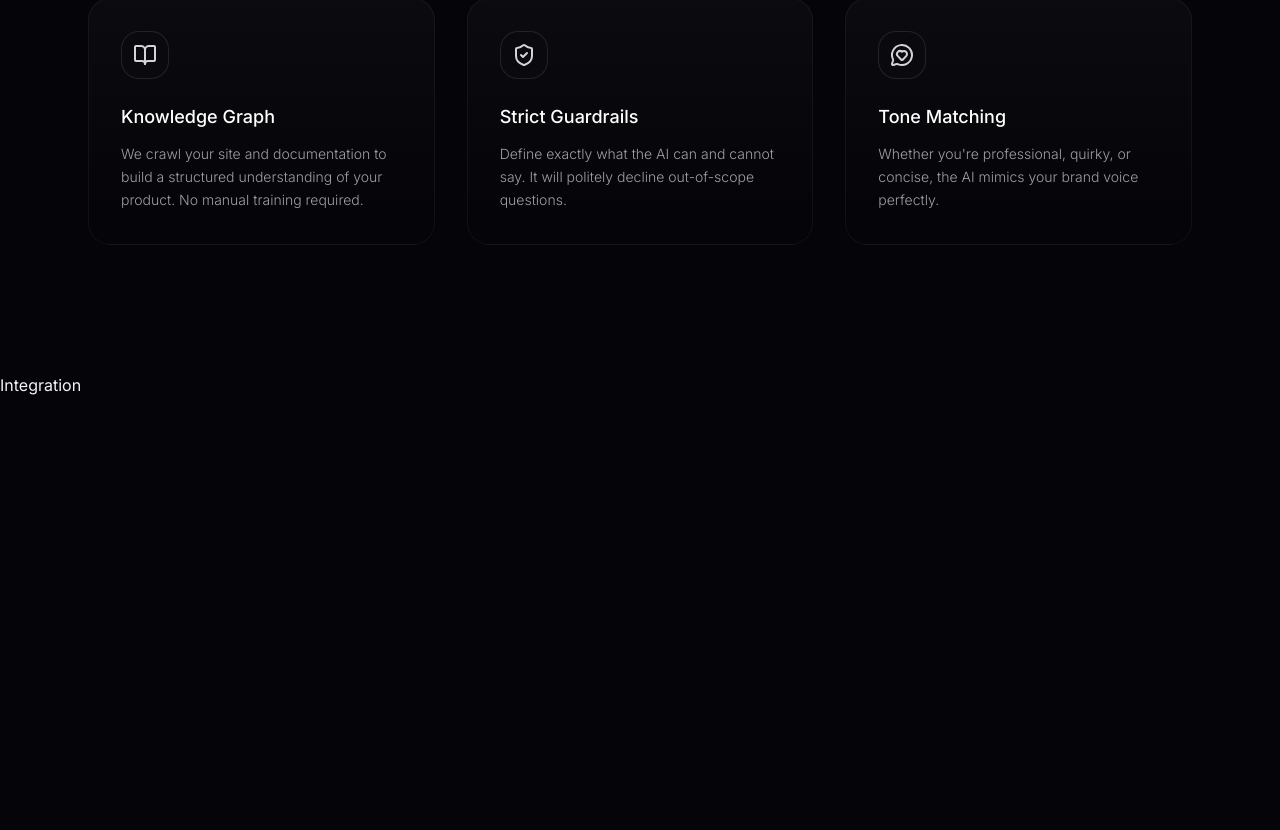
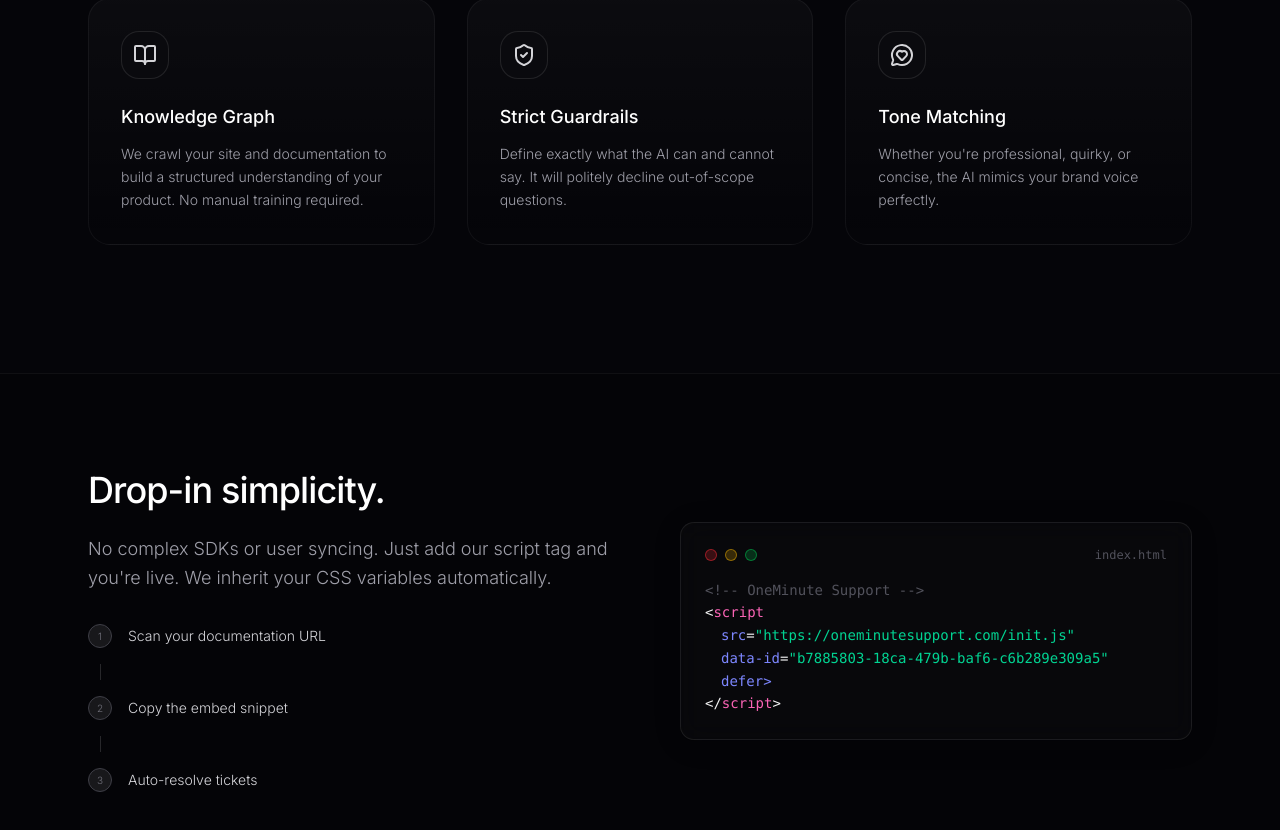
Before and after one commit to shakshipatel/customer_support_chatbot, a Next.js app: page / in a window 1280 px wide. Shown: the part 1928-2758 px from the top of the page. Before the commit the page ends 2325 px from the top, so only its background shows below. Built offline with nearby package versions, Linux system fonts and the light colour scheme.

Commit message:
Integration section completed

```diff
--- a/components/landing/integration/index.tsx
+++ b/components/landing/integration/index.tsx
@@ -1,9 +1,101 @@
-import React from 'react'
+import React from "react";
 
 const Integration = () => {
   return (
-    <div>Integration</div>
-  )
-}
+    <section
+      id="how-it-works"
+      className="py-24 border-t border-white/5 bg-black/20"
+    >
+      <div className="max-w-6xl mx-auto px-6 flex flex-col md:flex-row items-center gap-16">
+        {/* Left content */}
+        <div className="flex-1">
+          <h2 className="text-3xl md:text-4xl font-medium text-white tracking-tight mb-6">
+            Drop-in simplicity.
+          </h2>
+
+          <p className="text-lg text-zinc-400 font-light mb-8 leading-relaxed">
+            No complex SDKs or user syncing. Just add our script tag and
+            you&apos;re live. We inherit your CSS variables automatically.
+          </p>
+
+          <div className="flex flex-col gap-4">
+            {/* Step 1 */}
+            <div className="flex items-center gap-4 text-sm text-zinc-300 font-light">
+              <div className="w-6 h-6 rounded-full bg-zinc-900 border border-zinc-700 flex items-center justify-center text-[10px] text-zinc-500">
+                1
+              </div>
+              Scan your documentation URL
+            </div>
+
+            <div className="w-px h-4 bg-zinc-800 ml-3" />
+
+            {/* Step 2 */}
+            <div className="flex items-center gap-4 text-sm text-zinc-300 font-light">
+              <div className="w-6 h-6 rounded-full bg-zinc-900 border border-zinc-700 flex items-center justify-center text-[10px] text-zinc-500">
+                2
+              </div>
+              Copy the embed snippet
+            </div>
+
+            <div className="w-px h-4 bg-zinc-800 ml-3" />
+
+            {/* Step 3 */}
+            <div className="flex items-center gap-4 text-sm text-zinc-300 font-light">
+              <div className="w-6 h-6 rounded-full bg-zinc-900 border border-zinc-700 flex items-center justify-center text-[10px] text-zinc-500">
+                3
+              </div>
+              Auto-resolve tickets
+            </div>
+          </div>
+        </div>
+        {/* Right content */}
+        <div className="flex-1 w-full max-w-lg">
+          <div className="glass-card rounded-xl p-6 relative">
+            <div className="flex items-center justify-between mb-4">
+              <div className="flex gap-2">
+                <div className="w-3 h-3 rounded-full bg-red-500/20 border border-red-500/50"></div>
+                <div className="w-3 h-3 rounded-full bg-yellow-500/20 border border-yellow-500/50"></div>
+                <div className="w-3 h-3 rounded-full bg-green-500/20 border border-green-500/50"></div>
+              </div>
+
+              <span className="text-xs text-zinc-600 font-mono">
+                index.html
+              </span>
+            </div>
+            <div className="font-mono text-xs md:text-sm leading-relaxed">
+              <div className="text-zinc-600">
+                &lt;!-- OneMinute Support --&gt;
+              </div>
+
+              <div>
+                &lt;<span className="text-pink-400">script</span>
+              </div>
+
+              <div className="pl-4">
+                <span className="text-indigo-400">src</span>=
+                <span className="text-emerald-400">
+                  &quot;https://oneminutesupport.com/init.js&quot;
+                </span>
+              </div>
+
+              <div className="pl-4">
+                <span className="text-indigo-400">data-id</span>=
+                <span className="text-emerald-400">
+                  &quot;b7885803-18ca-479b-baf6-c6b289e309a5&quot;
+                </span>
+                <br />
+                <span className="text-indigo-400">defer&gt;</span>
+              </div>
+
+              <div>
+                &lt;/<span className="text-pink-400">script</span>&gt;
+              </div>
+            </div>
+          </div>
+        </div>
+      </div>
+    </section>
+  );
+};
 
 export default Integration;
```
